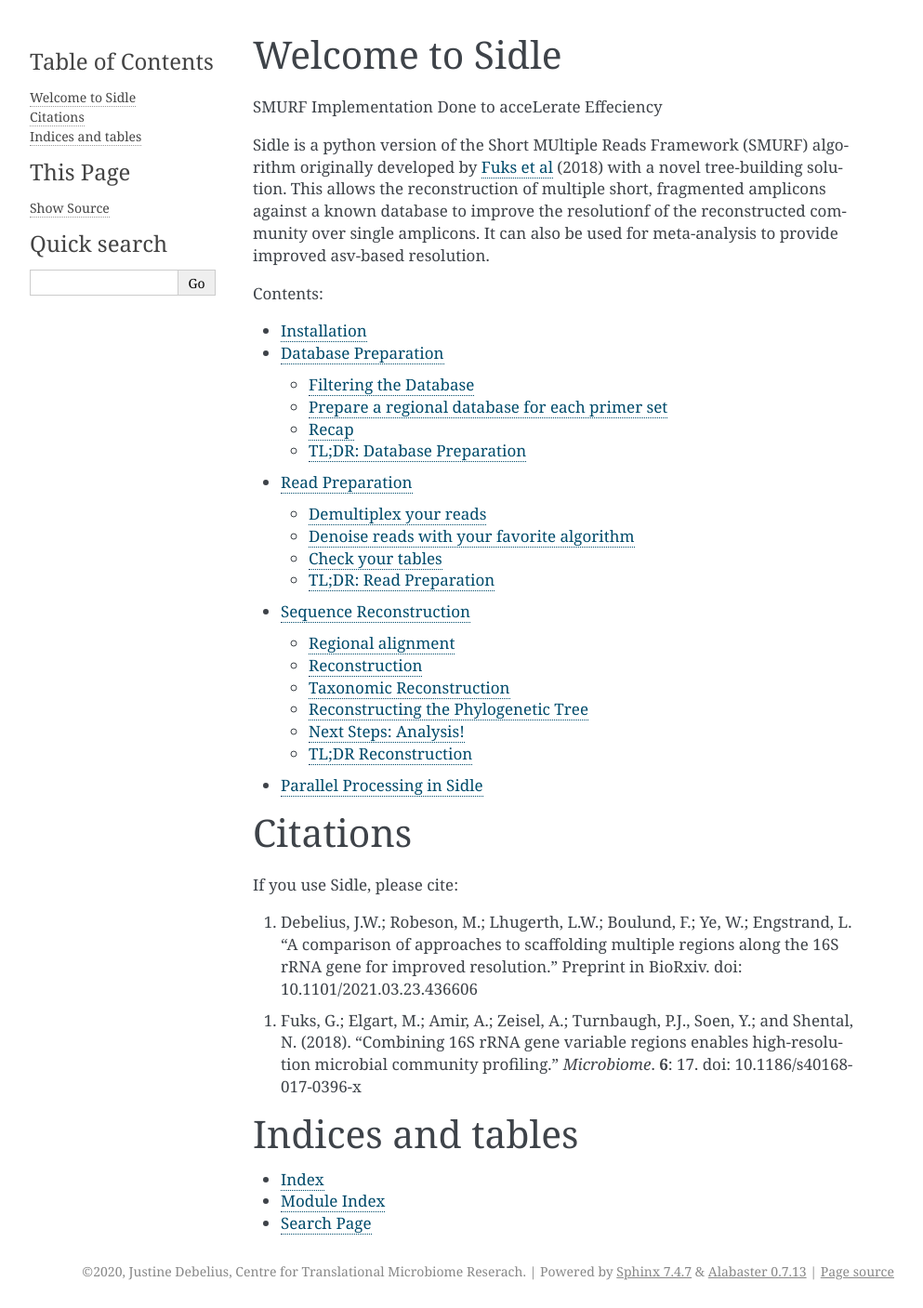
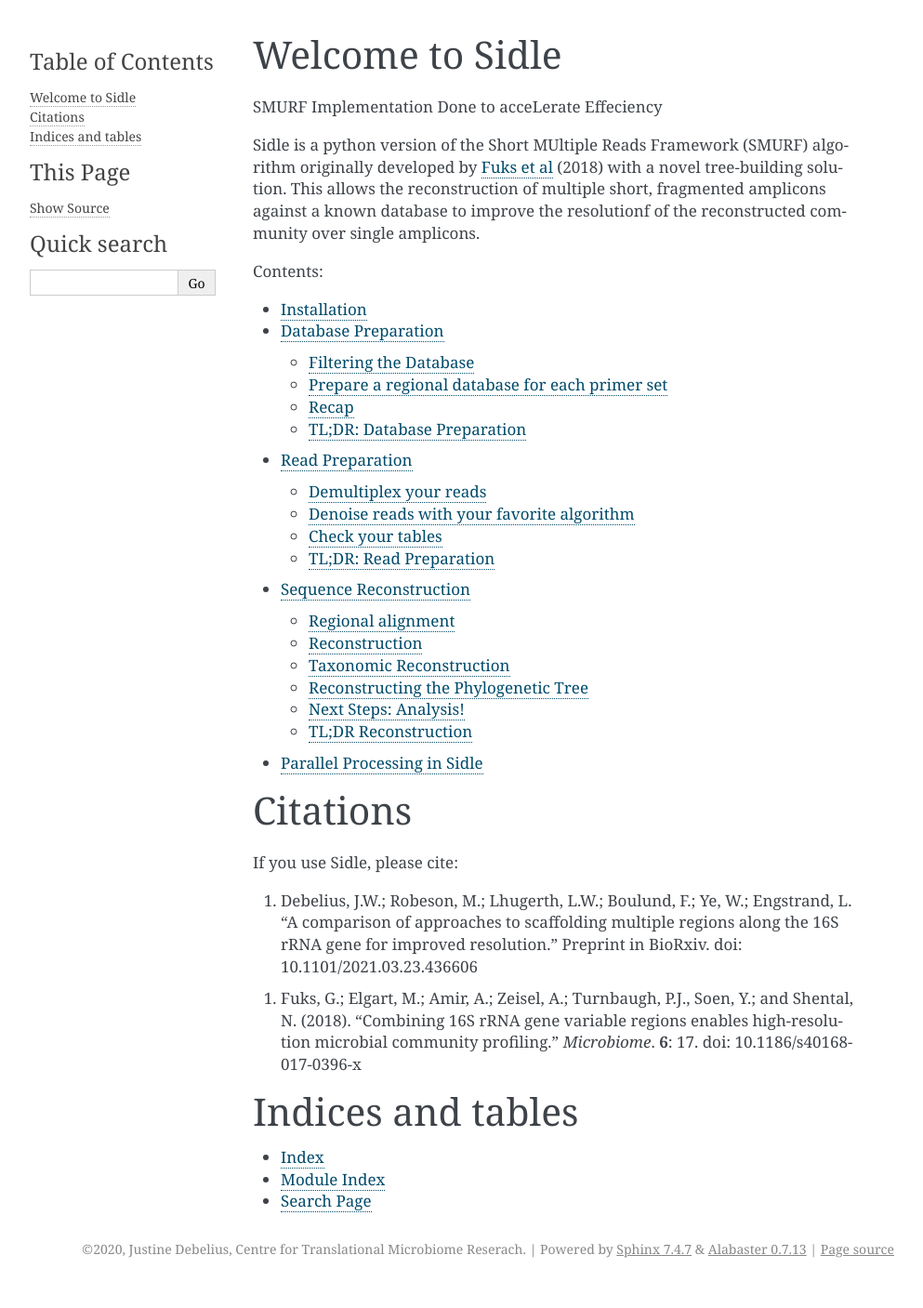
Before and after one commit to jwdebelius/q2-sidle, a Sphinx documentation site: the page built from docs/source/index.rst, in a window 1280 px wide. Shown: the whole page at 93% size, without its empty margins (148-1141 px from the left). Built offline with Sphinx 7.4.7, drawn with Linux system fonts in a browser that asks for light colours; after the commit the page ends 1383 px from its top, so only the background shows below that.

```diff
--- a/docs/source/index.rst
+++ b/docs/source/index.rst
@@ -7,7 +7,7 @@ Welcome to Sidle
 ================
 SMURF Implementation Done to acceLerate Effeciency
 
-Sidle is a python version of the Short MUltiple Reads Framework (SMURF) algorithm originally developed by `Fuks et al`_ (2018) with a novel tree-building solution. This allows the reconstruction of multiple short, fragmented amplicons against a known database to improve the resolutionf of the reconstructed community over single amplicons. It can also be used for meta-analysis to provide improved asv-based resolution.
+Sidle is a python version of the Short MUltiple Reads Framework (SMURF) algorithm originally developed by `Fuks et al`_ (2018) with a novel tree-building solution. This allows the reconstruction of multiple short, fragmented amplicons against a known database to improve the resolutionf of the reconstructed community over single amplicons.
 
 .. toctree::
 	:maxdepth: 2
--- a/docs/source/install.rst
+++ b/docs/source/install.rst
@@ -11,7 +11,7 @@ One you have activated your qiime2 enviroment, sidle can be installed with the f
 
 .. code-block:: bash
 
-	conda install dask regex
+	conda install dask
 	conda install -c conda-forge -c bioconda -c qiime2 -c defaults xmltodict
 	pip install git+https://github.com/bokulich-lab/RESCRIPt.git
 	pip install git+https://github.com/jwdebelius/q2-sidle
@@ -27,7 +27,7 @@ You should see a print out which includes ``sidle``.
 
 Now, you're all ready to start using Sidle.
 
-.. Now, you're read to analyze your data. We recommend followi
+.. Now, you're read to analyze your data. We recommend follow
 ..
 .. starting with the :ref:`quickstart tutorial <quickstart>` to start doing regional alignment on a pre-prepared database.
 
```
Also changed, not shown: README.md (+2 -2 lines), 2 other files.
